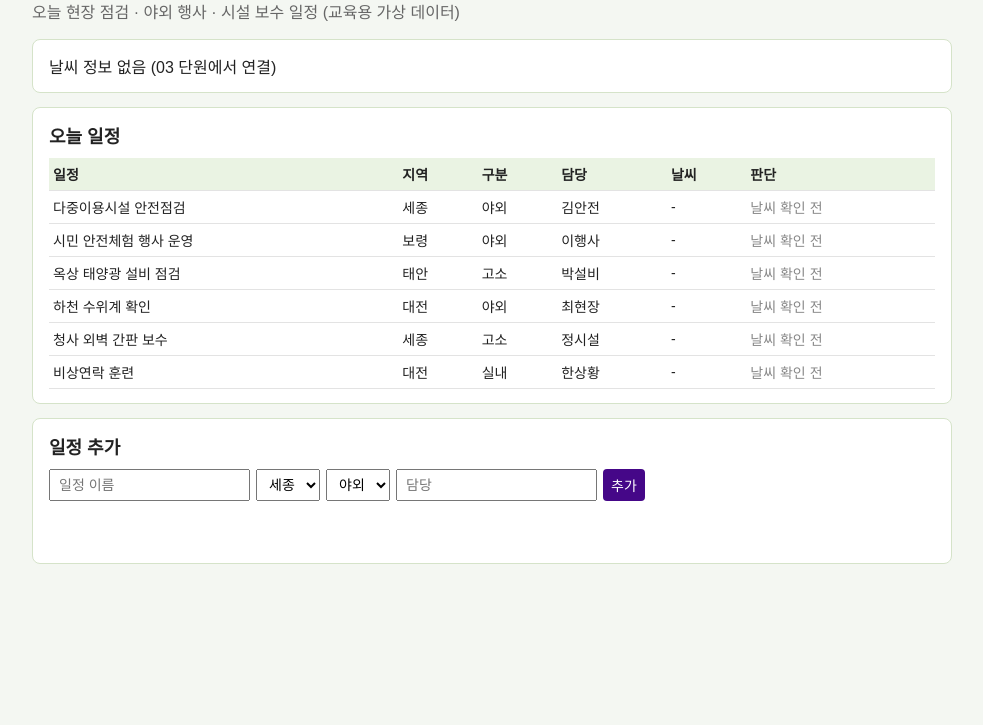
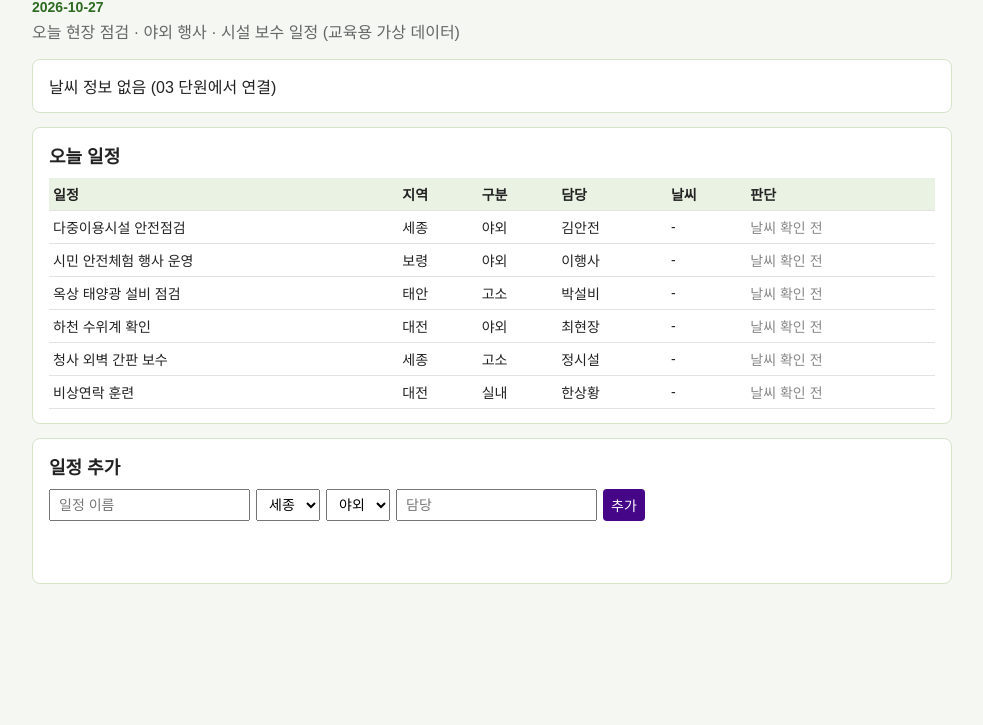
Before and after one commit to choiyoungmin-code/weather-board, a plain HTML site: page index.html in a window 1280 px wide. Shown: the part 75-800 px from the top of the page, without its empty margins (148-1131 px from the left). Drawn offline with Linux system fonts and the light colour scheme.

Commit message:
날짜표시

```diff
--- a/app.js
+++ b/app.js
@@ -42,6 +42,14 @@ function renderTasks() {
   }
 }
 
+function renderCurrentDate() {
+  const today = new Date();
+  const year = today.getFullYear();
+  const month = String(today.getMonth() + 1).padStart(2, '0');
+  const day = String(today.getDate()).padStart(2, '0');
+  document.getElementById('currentDate').textContent = `${year}-${month}-${day}`;
+}
+
 function addTask(e) {
   e.preventDefault();
   const t = {
@@ -60,5 +68,6 @@ function addTask(e) {
 }
 
 document.getElementById('taskForm').addEventListener('submit', addTask);
+renderCurrentDate();
 loadTasks();
 renderTasks();
--- a/index.html
+++ b/index.html
@@ -9,6 +9,7 @@
 <body>
   <header>
     <h1>현장 일정 날씨판</h1>
+    <p id="currentDate" class="date" aria-label="오늘 날짜"></p>
     <p class="sub">오늘 현장 점검 · 야외 행사 · 시설 보수 일정 (교육용 가상 데이터)</p>
   </header>
 
--- a/style.css
+++ b/style.css
@@ -1,5 +1,6 @@
 body { font-family: "Malgun Gothic", sans-serif; max-width: 920px; margin: 0 auto; padding: 16px; background: #f4f7f2; color: #222; }
 header h1 { margin: 8px 0 0; color: #2f6b22; }
+.date { margin: 4px 0 0; color: #2f6b22; font-size: 14px; font-weight: bold; }
 .sub { margin: 4px 0 16px; color: #666; }
 .card { background: #fff; border: 1px solid #d5e3c9; border-radius: 8px; padding: 14px 16px; margin-bottom: 14px; }
 h2 { font-size: 18px; margin: 0 0 10px; }
```
